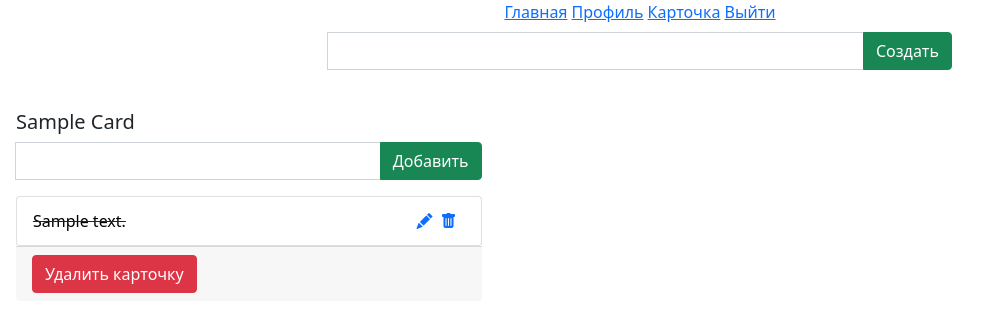
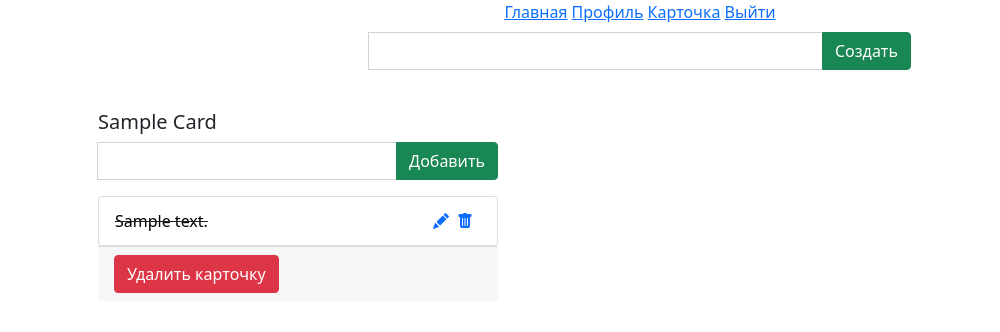
Before and after one commit to m3nd0r/todo_app, a Flask app: page /card in a window 1280 px wide. Shown: the top 332 px of the page, without its empty margins (0-1000 px from the left). Run offline with Flask 2, Linux system fonts and the light colour scheme; a user stored in the database is signed in; tables that the repository leaves empty hold one stand-in row (values such as "Sample post"); some libraries are stand-ins or nearby versions.

Commit message:
хотфикс верстка

```diff
--- a/todo/app/templates/base.html
+++ b/todo/app/templates/base.html
@@ -8,9 +8,7 @@
         integrity="sha384-BmbxuPwQa2lc/FVzBcNJ7UAyJxM6wuqIj61tLrc4wSX0szH/Ev+nYRRuWlolflfl" crossorigin="anonymous">
     <link rel="stylesheet" href="https://cdn.jsdelivr.net/npm/bootstrap-icons@1.3.0/font/bootstrap-icons.css">
     <link rel="stylesheet" href="{{ url_for('static', filename='css/style.css') }}"/>
-    <style>
 
-    </style>
     {% block style %}
     {% endblock %}
 
@@ -35,9 +33,10 @@
             {% endif %}
         {% endif %}
     </div>
-
-    {% block content %}
-    {% endblock %}
+    <div class="container">
+        {% block content %}
+        {% endblock %}
+    </div>
 
     <script src="https://cdn.jsdelivr.net/npm/bootstrap@5.0.0-beta2/dist/js/bootstrap.bundle.min.js" integrity="sha384-b5kHyXgcpbZJO/tY9Ul7kGkf1S0CWuKcCD38l8YkeH8z8QjE0GmW1gYU5S9FOnJ0" crossorigin="anonymous"></script>
     {% block scripts %}
--- a/todo/auth/templates/login.html
+++ b/todo/auth/templates/login.html
@@ -3,7 +3,6 @@
 
 {% block style%}
 <style>
-
     .form-signin {
         width: 100%;
         max-width: 330px;
@@ -18,7 +17,6 @@
     padding-bottom: 40px;
     text-align: center
     }
-
 </style>
 {% endblock %}
 
```
